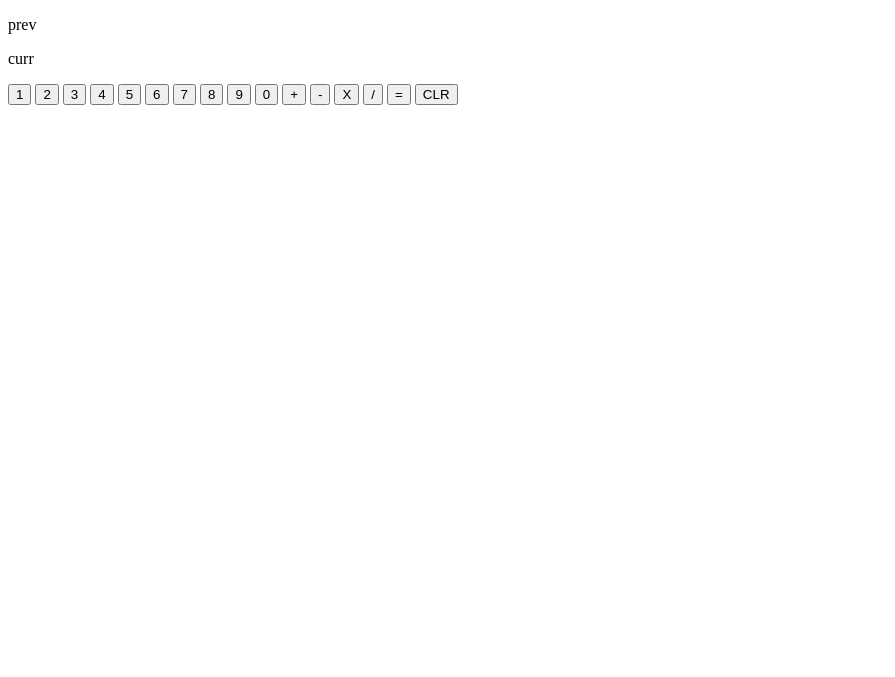
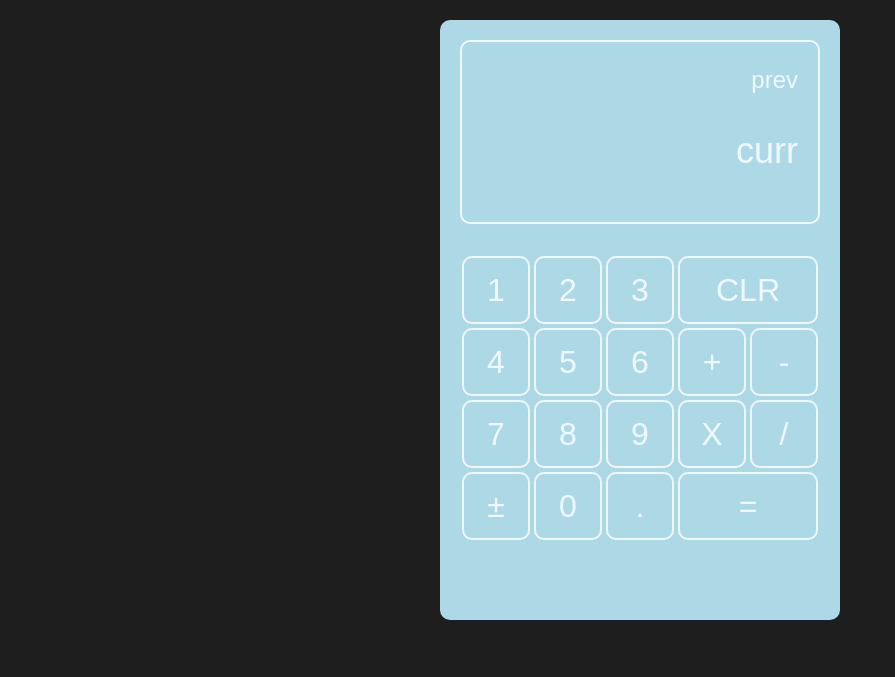
Before and after one commit to kylekiet/Calculator, a plain HTML site: page index.html in a window 1280 px wide. Shown: the whole page, without its empty margins (0-895 px from the left). Drawn offline with Linux system fonts and the light colour scheme.

Commit message:
Added styling and added the clear button into the higlight check so the operators become unhighlighted properly when clear is pressed.

```diff
--- a/index.html
+++ b/index.html
@@ -4,31 +4,35 @@
     <meta charset="UTF-8">
     <meta http-equiv="X-UA-Compatible" content="IE=edge">
     <meta name="viewport" content="width=device-width, initial-scale=1.0">
+    <link rel="stylesheet" href="style.css">
     <title>Document</title>
 </head>
 <body>
     <div class = "calculator" id = "calculator-container">
-        <div id = "calculator-display">
+        <div class = "calculator-display">
             <p id = display-previous>prev</p>
             <p id = "display-current">curr</p>
+
         </div>
-        <div id = "calculator-buttons">
+        <div class = "calculator-buttons">
             <button class = "number" type = "button" id = "button-1">1</button>
             <button class = "number" type = "button" id = "button-2">2</button>
             <button class = "number" type = "button" id = "button-3">3</button>
+            <button class = "clear" type = "button" id = "button-clear">CLR</button>
             <button class = "number" type = "button" id = "button-4">4</button>
             <button class = "number" type = "button" id = "button-5">5</button>
             <button class = "number" type = "button" id = "button-6">6</button>
+            <button class = "operator" type = "button" id = "button-add">+</button>
+            <button class = "operator" type = "button" id = "button-subtract">-</button>
             <button class = "number" type = "button" id = "button-7">7</button>
             <button class = "number" type = "button" id = "button-8">8</button>
             <button class = "number" type = "button" id = "button-9">9</button>
-            <button class = "number" type = "button" id = "button-0">0</button>
-            <button class = "operator" type = "button" id = "button-add">+</button>
-            <button class = "operator" type = "button" id = "button-subtract">-</button>
             <button class = "operator" type = "button" id = "button-multiply">X</button>
             <button class = "operator" type = "button" id = "button-divide">/</button>
+            <button class = "sign" type = "button" id = "button-sign">±</button>
+            <button class = "number" type = "button" id = "button-0">0</button>
+            <button class = "decimal" type = "button" id = "button-decimal">.</button>
             <button class = "operator" type = "button" id = "button-equals">=</button>
-            <button class = "clear" type = "button" id = "button-clear">CLR</button>
         </div>
 
 
--- a/script.js
+++ b/script.js
@@ -34,17 +34,25 @@ function inputBuffIsFull (prev, curr, op) {
     }
 }
 
-let buttonMenu = document.body.querySelector("#calculator-buttons");
+function highlight (clicked, inBuff) {
+    const operatorHTML = document.getElementsByClassName("operator");
+    //clears all highlighted operators,
+    let operatorArray = Array.from(operatorHTML);
+    operatorArray = operatorArray.map((e) => e.style.backgroundColor = "transparent");
+
+    //then applies it to appropriate one if it exists.
+    if (inBuff) document.getElementById(clicked.id).style.backgroundColor = "rgb(190, 220, 230)";
+}
+
+let buttonMenu = document.body.querySelector(".calculator-buttons");
 let currDisplayed = document.body.querySelector("#display-current");
 let prevDisplayed = document.body.querySelector("#display-previous");
-
 
 let currInput = ""
     , prevInput = ""
     , operatorInput = ""
     , operatorInBuff = false; //We can't use operatorInput.length() for our checks b/c we would have
                               //to clear it after which breaks our logic when trying to use equals
-
 
 buttonMenu.addEventListener("click", (e) => {
     clicked = e.target;
@@ -86,6 +94,7 @@ buttonMenu.addEventListener("click", (e) => {
                     //If the user selects an operator when there is already one in the buffer
                     //Compute the inputs and previous operator, so we can move on and work with the
                     //newest operator.
+
                     let temp = currInput;
 
                     currInput = operate(Number(prevInput), operatorInput, Number(currInput));
@@ -97,8 +106,14 @@ buttonMenu.addEventListener("click", (e) => {
             }
 
             break;
+        case "decimal":
+            currInput.indexOf(".") == -1 ? currInput += "." : console.log("A decimal already exists");
+            break;
+        case "sign":
+            currInput = currInput * -1;
+            break;
         case "clear":
-            //clear and reset all inputs
+            //clear and reset all inputs/highlights
             operatorInput = "";
             prevInput = "";
             currInput = "";
@@ -107,6 +122,8 @@ buttonMenu.addEventListener("click", (e) => {
     }
 
 
+
+    if ((clicked.className === "operator") || (clicked.className === "clear")) highlight(clicked, operatorInBuff);
     currDisplayed.textContent = currInput;
     prevDisplayed.textContent = prevInput;
 })
--- a/style.css
+++ b/style.css
@@ -0,0 +1,77 @@
+body {
+    background-color: rgb(31, 30, 30);
+}
+
+.calculator {
+    font-family:Arial, Helvetica, sans-serif;
+    border-radius:10px;
+    font-size: 0px;
+    margin: 20px auto;
+    display: flex;
+    flex-wrap: wrap;
+    background-color: lightblue;
+    color:aliceblue;
+    width: 400px;
+    height: 600px;
+}
+
+.calculator-display {
+    text-align: right;
+    border: solid 2px aliceblue;
+    border-radius: 10px;
+    font-size: 36px;
+    margin: 20px;
+    margin-bottom: 10px;
+    flex-shrink:0;
+    width: calc(100% - 44px);
+    height: 30%;
+
+}
+
+#display-previous {
+    font-size: 24px;
+    min-height: 28px;
+}
+
+
+
+#display-previous,
+#display-current {
+
+    margin-right: 20px;
+}
+
+
+.calculator-buttons {
+    margin: 20px;
+    justify-content: center;
+    width: 100%;
+    height: 70%;
+}
+
+/*
+button size = (.calculator width - .calculator-buttons margin)/buttons per row - button margin
+= (400 - 40)/5 - 4
+=
+*/
+.calculator-buttons button {
+    background-color: lightblue;
+    color: aliceblue;
+    font-size: 32px;
+    margin: 2px;
+    width: 68px;
+    height: 68px;
+    border: solid 2px;
+    border-radius: 10px;
+}
+
+.calculator-buttons :hover {
+    background-color: rgb(190, 220, 230);
+    cursor: pointer;
+}
+
+#button-clear,
+#button-equals {
+    width: 140px;
+    height: 68px;
+}
```
